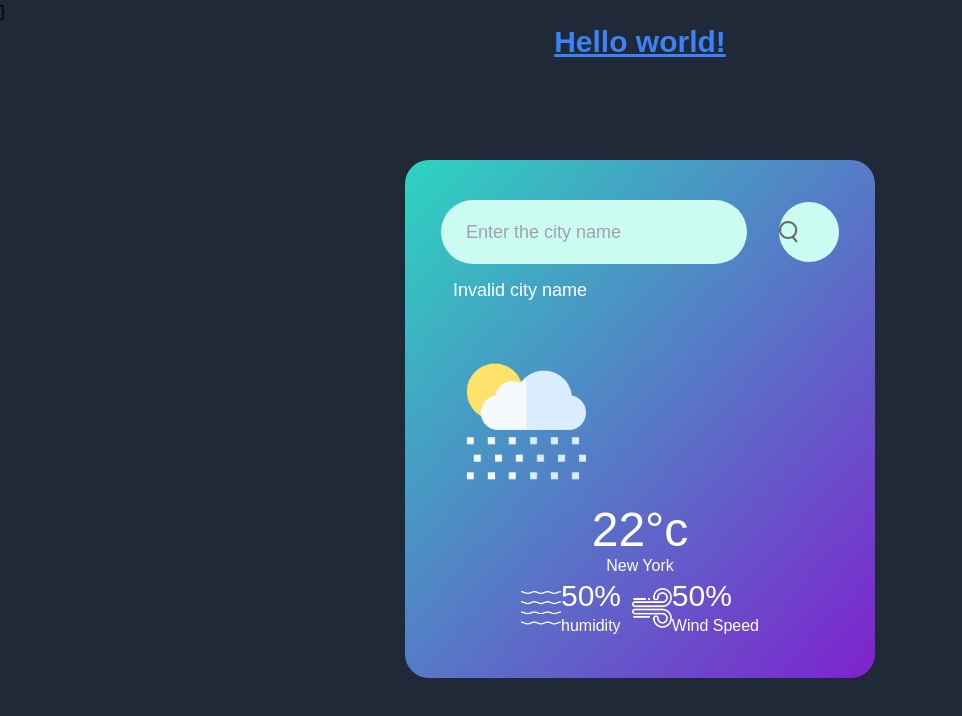
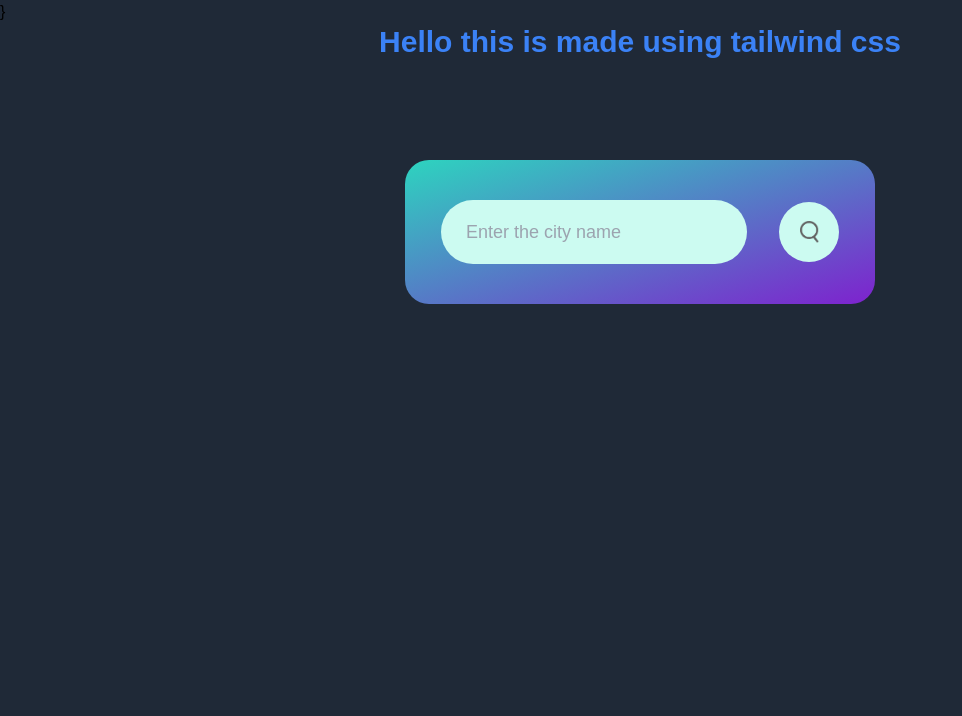
Before and after one commit to Salimumer/weather-app, a website: page Weatherapp-tailwind/index.html in a window 1280 px wide. Shown: the whole page, without its empty margins (0-962 px from the left). Drawn offline with Linux system fonts and the light colour scheme.

Commit message:
Completed the tailwind conversion
from HTML and CSS
Both Project are present in the Repo for reference

```diff
--- a/Weatherapp-tailwind/index.html
+++ b/Weatherapp-tailwind/index.html
@@ -5,7 +5,9 @@
     <meta name="viewport" content="width=device-width, initial-scale=1.0">
     <title>Weather app </title>
 
-    <style>*{
+    <style>
+
+        *{
         margin: 0;
         padding: 0;
         font-family: 'Poppins',sans-serif;
@@ -17,39 +19,39 @@
 </head>
 
 
-<body class="bg-gray-800">
+<body class="bg-gray-800  m-0">
 
-    <h1 class="text-3xl font-bold underline text-center text-blue-500">
-        Hello world!
+    <h1 class="text-3xl font-bold text-center text-blue-500">
+        Hello this is made using tailwind css
       </h1>
 
 
       <!-- ///card//// -->
-<div class="w-full max-w-[470px] bg-gradient-to-br from-teal-400 to-purple-700 text-white mx-auto mt-[100px] rounded-3xl p-10 pt-10 pr-9 pb-10 pl-[36px] text-center">
+<div class="card w-full max-w-[470px] bg-gradient-to-br from-teal-400 to-purple-700 text-white mx-auto mt-[100px] rounded-3xl p-10 pt-10 pr-9 pb-10 pl-[36px] text-center">
 
     <!-- ///search -->
-    <div class="w-full flex items-center justify-between">
+    <div class="search w-full flex items-center justify-between">
         <input type="text" placeholder="Enter the city name"
         spellcheck="false" class=" outline-none bg-teal-100 text-gray-700 px-[25px] py-[10] h-16 rounded-full flex-1 mr-4 text-lg">
 
         <button class="border-0 outline-none bg-teal-100 rounded-full ml-4 w-[60px] h-[60px] cursor-pointer">
-            <img class="w-[19px]" src="images/search.png" alt="" ></button>
+            <img class="w-[19px] m-auto" src="images/search.png" alt="" ></button>
     </div>
 
-    <div class="error mt-3 ml-3 text-lg text-left">
+    <div class="error mt-3 ml-3 text-lg text-left hidden">
         <p>Invalid city name</p>
     </div>
 
-    <div class="weather">
+    <div class="weather hidden">
 
         <!-- weather-icon -->
-        <img src="images/rain.png"  class="w-[170px] mt-8 items-center">
+        <img src="images/rain.png"  class="weather-icon w-[170px] mt-[30px] m-auto">
         <h1 class="temp text-5xl font-medium mt-n10 ">22°c</h1>
-        <h2 class="city">New York</h2>
+        <h2 class="city text-3xl ">New York</h2>
 
-        <div class="details flex items-center justify-between px-20 mt-50">
+        <div class="details flex items-center justify-between px-[20px] mt-[50px]">
             <div class="col flex items-center text-left">
-                <img src="images/humidity.png" class="w-10" >
+                <img src="images/humidity.png" class="w-[40px] mr-[10px]" >
                 <div>
                     <p class="humidity text-3xl mt-n6">50%</p>
                     <p>humidity</p>
@@ -57,7 +59,7 @@
             </div>
 
             <div class="col flex items-center text-left">
-                <img src="images/wind.png" class="w-10">
+                <img src="images/wind.png" class="w-[40px] mr-[10px]">
                 <div>
                     <p class="wind text-3xl mt-n6">50%</p>
                     <p>Wind Speed</p>
@@ -78,7 +80,11 @@
 
 <script>
 
-const apiKey = "5a3fe132422414983c0d9e9e7c12b702";
+//<!-- const apiKey = "5a3fe132422414983c0d9e9e7c12b702"; -->///sannen api
+
+
+
+const apiKey = "417b3482da5746473d1568db2fe22d8f"
 
 
 const apiUrl = "https://api.openweathermap.org/data/2.5/weather?units=metric&q=";
@@ -111,7 +117,7 @@
     document.querySelector(".wind").innerHTML = data.wind.speed + " Km/h";
 
 
-   if(data.weather[0].main == "Cloud"){
+   if(data.weather[0].main == "Clouds"){
     weatherIcon.src = "images/clouds.png";
    }
    else if(data.weather[0].main == "Clear"){
@@ -126,6 +132,10 @@
    else if(data.weather[0].main == "Mist"){
     weatherIcon.src = "images/mist.png";
    }
+   else if(data.weather[0].main == "Snow"){
+    weatherIcon.src = "images/snow.png";
+   }
+
 
    document.querySelector(".weather").style.display = "block";
    document.querySelector(".error").style.display = "none";
@@ -144,8 +154,6 @@
     checkWeather(searchbox.value);
 })
 
-
-
 </script>
 
 
```
Also changed, not shown: Weatherapp-html/index.html (+8 -1 lines), Weatherapp-tailwind/src/output.css.
